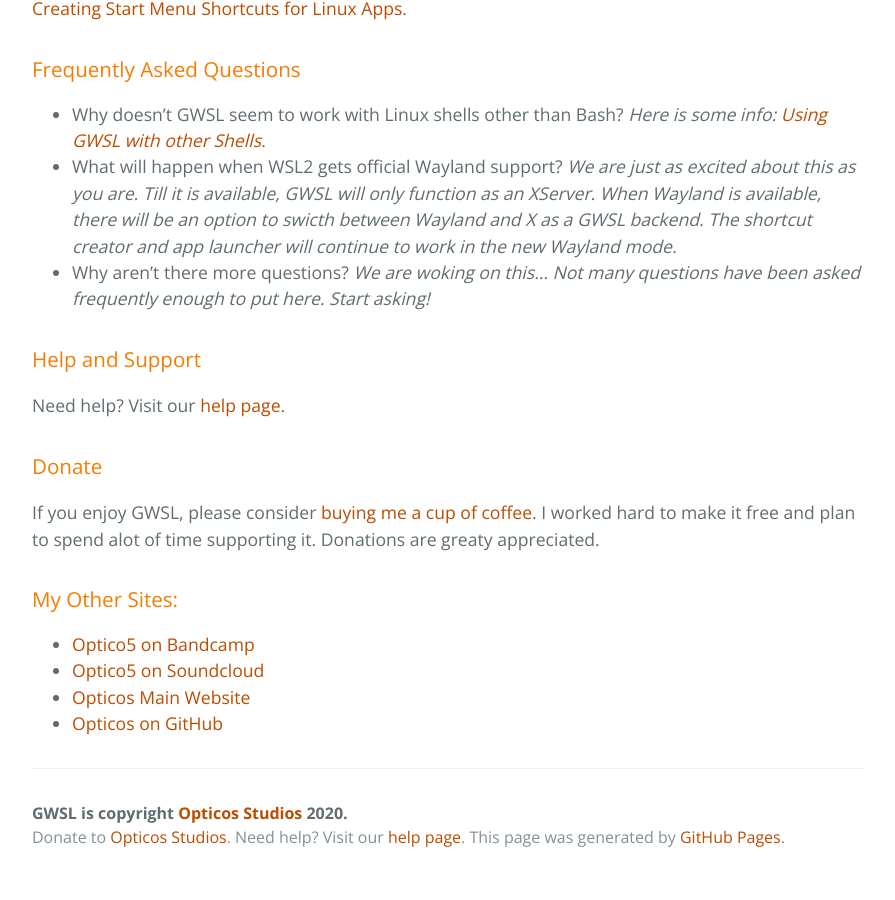
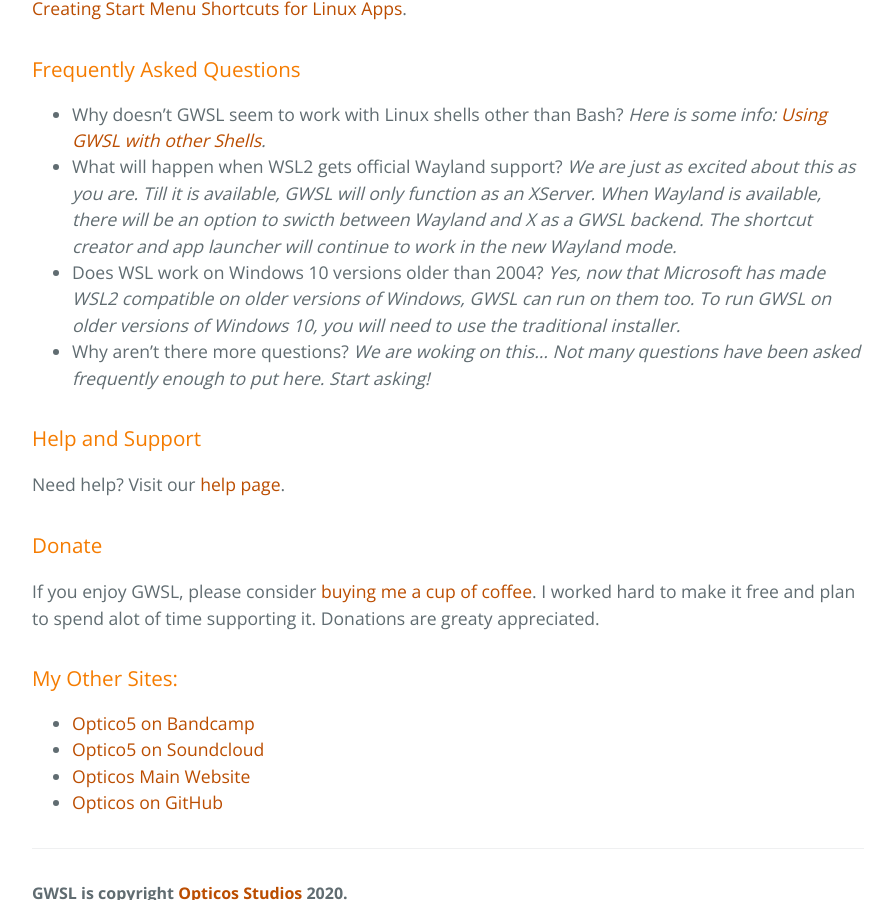
Before and after one commit to Opticos/gwsl, a Jekyll site: the page built from index.md, in a window 1280 px wide and 900 px high, scrolled down 2108 px. Shown: the whole window, without its empty margins (192-1087 px from the left). Built offline with Jekyll 4.4.1, drawn with Linux system fonts in a browser that asks for light colours; the repository's description, which GitHub fills in, is left out.

Commit message:
Update index.md

```diff
--- a/index.md
+++ b/index.md
@@ -86,7 +86,9 @@ Miscellaneous
 ### Frequently Asked Questions
 *  Why doesn't GWSL seem to work with Linux shells other than Bash? *Here is some info: [Using GWSL with other Shells](./tutorials/manual.html#using-gwsl-with-other-shells).*
 *  What will happen when WSL2 gets official Wayland support? *We are just as excited about this as you are. Till it is available, GWSL will only function as an XServer. When Wayland is available, there will be an option to swicth between Wayland and X as a GWSL backend. The shortcut creator and app launcher will continue to work in the new Wayland mode.*
+*  Does WSL work on Windows 10 versions older than 2004? *Yes, now that Microsoft has made WSL2 compatible on older versions of Windows, GWSL can run on them too. To run GWSL on older versions of Windows 10, you will need to use the traditional installer.*
 *  Why aren't there more questions? *We are woking on this... Not many questions have been asked frequently enough to put here. Start asking!*
+
 
 ### Help and Support
 
```
